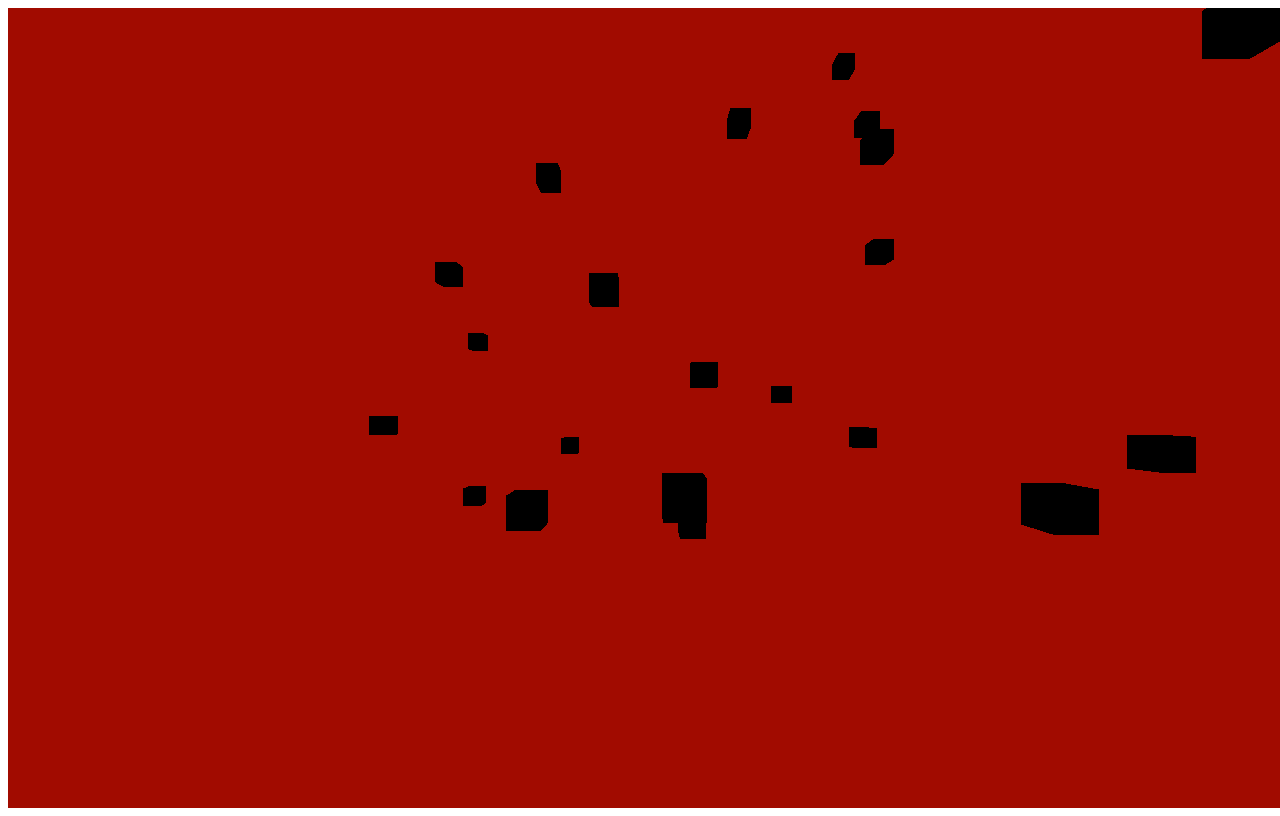
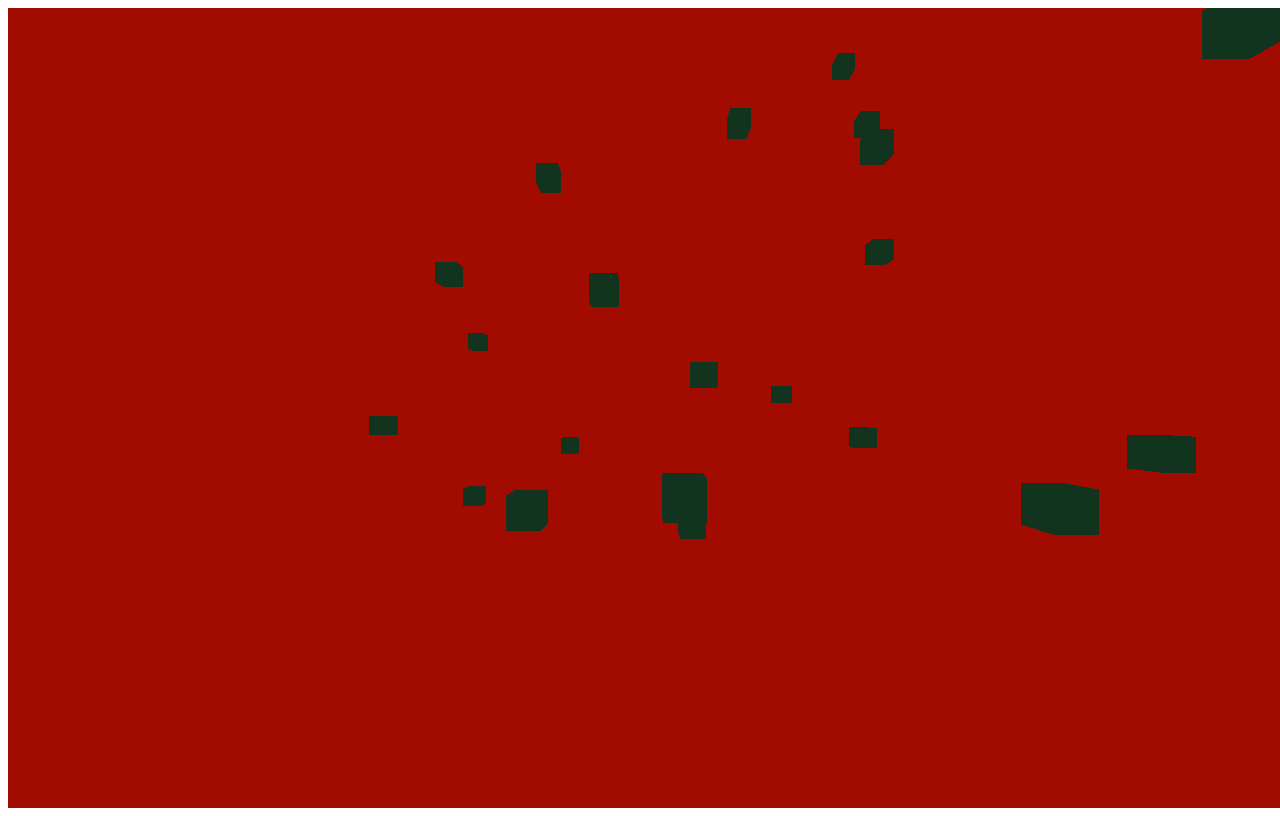
Before and after one commit to mforgaian/three.js_in_action, a website: page index.html in a window 1280 px wide. Drawn offline with Linux system fonts and the light colour scheme.

Commit message:
added phong material

```diff
--- a/index.html
+++ b/index.html
@@ -20,7 +20,14 @@
         let createCube = () => {
             let geometry = new THREE.BoxGeometry(1, 1, 1);
             // let material = new THREE.MeshBasicMaterial({ color: Math.random() * 0xffffff });
-            let material = new THREE.MeshStandardMaterial({ color: Math.random() * 0xffffff });
+            let material = new THREE.MeshPhongMaterial({
+                color: Math.random() * 0xffffff ,
+                side: THREE.DoubleSide,
+                emissive: 0x25673d,
+                emissiveIntensity: 0.5,
+                shininess: 100,
+                specular: 0x9d0a00
+                });
             cube = new THREE.Mesh(geometry, material);
             cube.position.x = randomInRange(-15, 15)
             cube.position.z = randomInRange(-15, 15)
```
